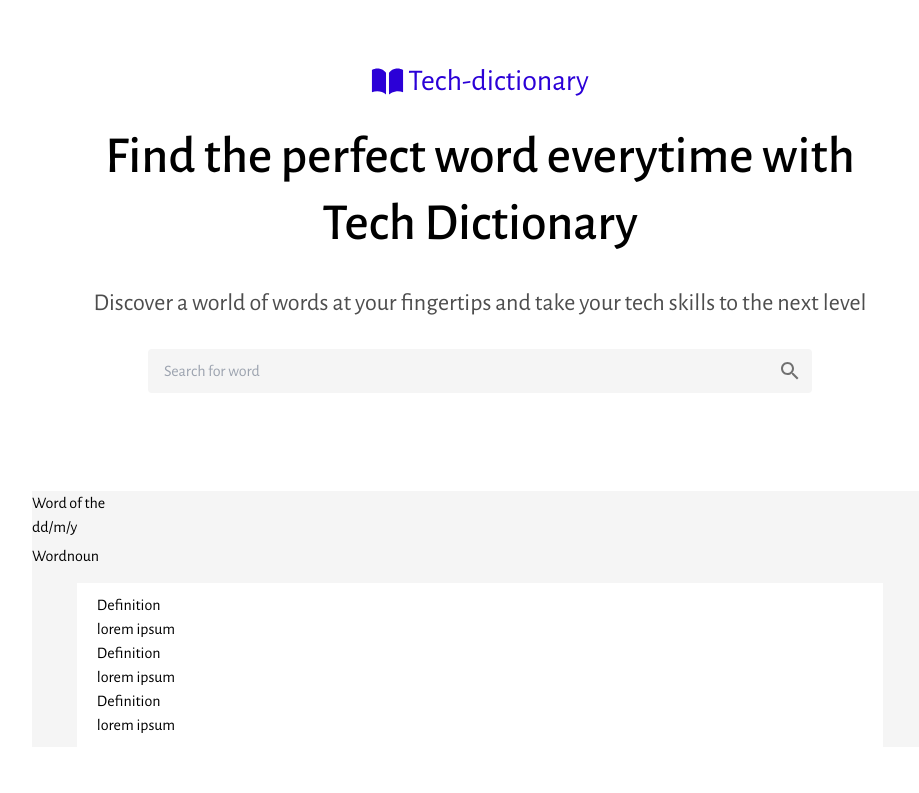
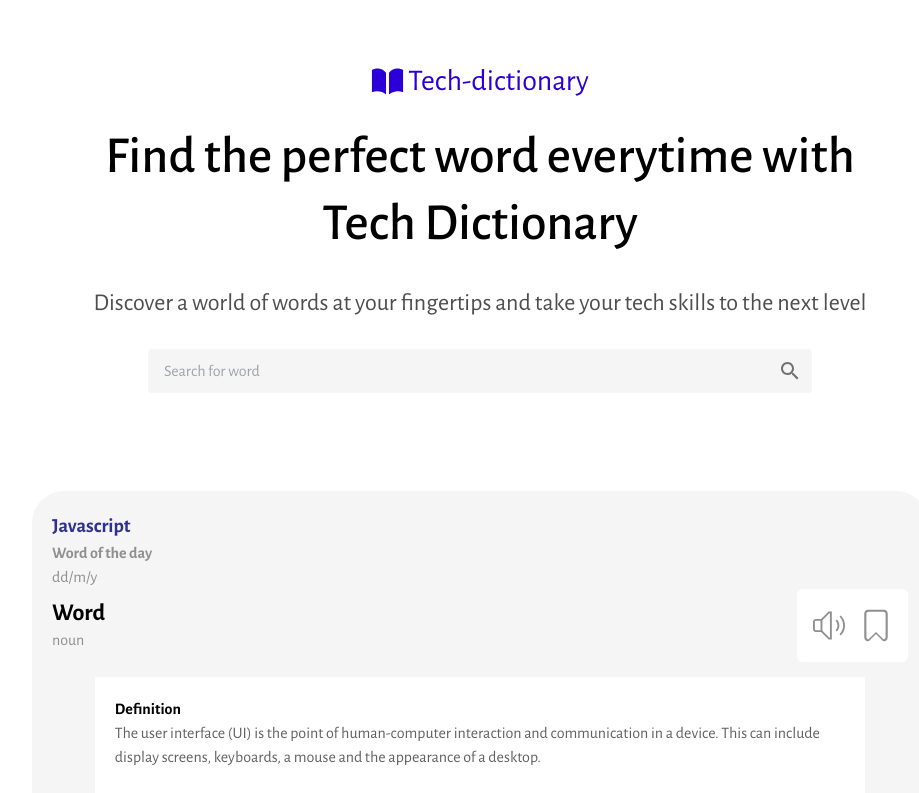
Before and after one commit to AL-QAS/techDictionary, a React (Vite) app: page /wordMeaning in a window 1280 px wide. Shown: the top 793 px of the page, without its empty margins (160-1079 px from the left). Built offline with nearby package versions, Linux system fonts and the light colour scheme.

Commit message:
final userpage

```diff
--- a/src/App.jsx
+++ b/src/App.jsx
@@ -9,14 +9,18 @@ import { UserRequest,Account,Dashboard,LoginPage,Words} from './pages/adminPage'
 
 
 const App = () => {
+
+  const word = 'Javascript';
   return (
+
+
     <div>
      <Router>
 
 
      <Routes>
-       <Route path="/" element={<HomePage />} />
-       <Route path="/wordMeaning" element={<WordMeaning />} />
+       <Route path="/" element={<HomePage word={word}/>} />
+       <Route path="/wordMeaning" element={<WordMeaning word={word} />} />
        <Route path="/bookmarks" element={<Bookmarks/>} />
        <Route path="/changeWord" element={<ChangeWord />} />
        <Route path="/newWord" element={<NewWord />} />
--- a/src/componets/userComponent/Feed.jsx
+++ b/src/componets/userComponent/Feed.jsx
@@ -28,11 +28,11 @@ const [results,setResult] = useState([])
   return (
     <div className='feed__container'>
       <div className='feed__header'>
-    <h3>{header}</h3>
+    <h3 style={{fontSize:'24px',fontWeight:'bold',lineHeight:'28.8px'}}>{header}</h3>
       </div>
       <div className="feed__container-content-box">
       <div>
-        <h4 className='subhead'>{subhead}</h4>
+        <h4 className='subhead' style={{marginBottom:'10px'}}>{subhead}</h4>
 
 {results.map((item,i)=>{
   return(
--- a/src/componets/userComponent/feed.css
+++ b/src/componets/userComponent/feed.css
@@ -1,7 +1,9 @@
 .feed__container{
     background-color: #F5F5F5;
     width:70%;
-  margin:0 auto
+  margin:0 auto;
+  padding: 20px;
+  border-radius: 32px
 }
 
 .feed__container-content-box{
--- a/src/componets/userComponent/header.css
+++ b/src/componets/userComponent/header.css
@@ -38,10 +38,16 @@
 
 }
 
+@media screen and (max-width: 680px) {
+    .search-bar{
+        width:400px
+    }
+}
+
 @media screen and (max-width: 490px) {
     .p__heading{
-        font-size: 39px;
-        line-height: 34px;
+        font-size: 45px;
+        line-height: 60px;
 
     }
 
@@ -49,7 +55,7 @@
     font-size: 20px
 }
 
-    input{
+    .search-bar{
         width:100%
     }
 }
--- a/src/index.css
+++ b/src/index.css
@@ -121,6 +121,50 @@ margin-bottom: 10px;
   font-size: 14px;
 }
 
+.home__wordOfTheDay {
+  display: flex;
+  flex-direction: column;
+  align-items: center;
+  justify-content: center;
+  border: 5px solid #F5F5F5;
+  width: 50%;
+  margin: 0 auto 10px auto;
+}
+
+.home__wordOfTheDay h3{
+  font-size: 30px
+}
+
+.feed__flex{
+  display:flex;
+  justify-content: space-between;
+}
+
+.feed__btn{
+  padding:8px 16px;
+  border-radius: 6px;
+  gap: 15px
+}
+
+.feed__btn img{
+  width:32px
+}
+ .feed__container-content-box div{
+margin: 10px 0
+ }
+
+.feed__container-content-box div h3{
+  font-weight: bold;
+}
+
+.feed__container-content-box div p{
+  color:#616161
+}
+
+.feed__container-content-box div ul{
+  color:#616161
+}
+
 @media screen and (max-width:790px){
   .main__feed-container,.main__feed-edit{
     margin: 10px 0;
--- a/src/pages/userPage/HomePage.jsx
+++ b/src/pages/userPage/HomePage.jsx
@@ -1,13 +1,13 @@
 import React from 'react'
 import axios from 'axios'
 import { useState,useEffect } from 'react'
-import { useNavigate } from 'react-router-dom'
+import { useNavigate,Link } from 'react-router-dom'
 import { Header,Feed,Buttons } from '../../componets/userComponent'
 import  Bookmark  from '../../assets/Bookmark.svg'
 import  edit  from '../../assets/edit.svg'
 import  darkbook  from '../../assets/darkbook.svg'
 
-const HomePage = () => {
+const HomePage = ({word}) => {
   const [results,setResult] = useState([])
 
   let navigate = useNavigate()
@@ -56,6 +56,11 @@ const headlines = [
   <Header/>
 </div>
 
+<div className="home__wordOfTheDay">
+<span>{word}</span>
+<h3>Word of the Day</h3>
+</div>
+
 <div className="section__padding  main__feed">
 {headlines.map((item,i)=>{
   return(
@@ -70,7 +75,7 @@ const headlines = [
   return(
     <>
 <div className="main__feed-content_box">
-  <h4 key={i}>{lists.subHeader}</h4>
+  <h4 key={i} style={{fontWeight:'bold'}}>{lists.subHeader}</h4>
 
   {lists.content.splice(0,3).map((item,i)=>{
     return(
@@ -99,15 +104,15 @@ const headlines = [
   <h4>Made for you</h4>
 <div>
 <button onClick={()=>navigate('/changeWord')}><img src={edit}/></button>
-   <p >Request Change to Word</p>
+   <Link to="/changeWord">Request Change to Word</Link>
 </div>
 <div>
 <button onClick={()=>navigate('/newWord')}><img src={edit}/></button>
-    <p >Request New Word</p>
+    <Link to="/newWord">Request New Word</Link>
 </div>
 <div>
 <button onClick={()=>navigate('/bookmarks')} ><img src={darkbook}/></button>
-          <p >Bookmarks</p>
+        <Link to = "/bookmarks">Bookmarks</Link>
 </div>
 
 </div>
--- a/src/pages/userPage/WordMeaning.jsx
+++ b/src/pages/userPage/WordMeaning.jsx
@@ -1,32 +1,52 @@
 import React from 'react'
 import { Header,Feed,Buttons } from '../../componets/userComponent'
-const WordMeaning = () => {
+import  bookmark3  from '../../assets/bookmark3.svg'
+import  sound  from '../../assets/sound.svg'
+const WordMeaning = ({word}) => {
   return (
     <>
      <div className='section__padding' >
   <Header/>
 </div>
+
 <div className="feed__container">
-<div className="WOD">
-  <p>Word of the </p>
-  <span>dd/m/y</span>
+<div className="WOD" style={{display:'flex',flexDirection:'column'}}>
+  <p style={{color:'#2E3192',fontSize:'20px',fontWeight:'bold'}}>{word} </p>
+  <span style={{color:'#8F8F8F',fontWeight:'bold'}}>Word of the day</span>
+  <span style={{color:'#8F8F8F'}}>dd/m/y</span>
 </div>
-<div className="feed__word" style={{marginTop:'5px'}}>
-  Word
-  <span>noun</span>
+<div className='feed__flex'>
+<div className="feed__word" style={{margin:'10px 0',
+  display:'flex',
+  flexDirection:'column'}}>
+ <p style={{fontSize:'24px',
+  fontWeight:'bold',
+  lineHeight:'29.05px'
+ }}>Word</p>
+  <span style={{color:'#8F8F8F'}}>noun</span>
+</div>
+
+<div className="feed__btn" style={{backgroundColor:'#fff',display:'flex'}}>
+<button><img src={sound} alt="sound" /></button>
+<button><img src={bookmark3} alt="bookmark" /></button>
+</div>
 </div>
   <div className="feed__container-content-box" style={{marginTop:'15px'}}>
 <div>
   <h3>Definition</h3>
-  <p>lorem ipsum</p>
+  <p>The user interface (UI) is the point of human-computer interaction and communication in a device. This can include display screens, keyboards, a mouse and the appearance of a desktop.</p>
 </div>
 <div>
-<h3>Definition</h3>
-  <p>lorem ipsum</p>
+<h3>History</h3>
+  <p>The first machines were introduced on 1 March 1973, a decade before mass-market GUI machines became available.</p>
 </div>
 <div>
-<h3>Definition</h3>
-  <p>lorem ipsum</p>
+<h3>Example</h3>
+<ul >
+  <li>lorem ipsum</li>
+<li>lorem ipsum</li>
+<li>lorem ipsum</li>
+  </ul>
 </div>
 
 
```
Also changed, not shown: src/assets/bookmark3.svg (added), src/assets/sound.svg (added).
